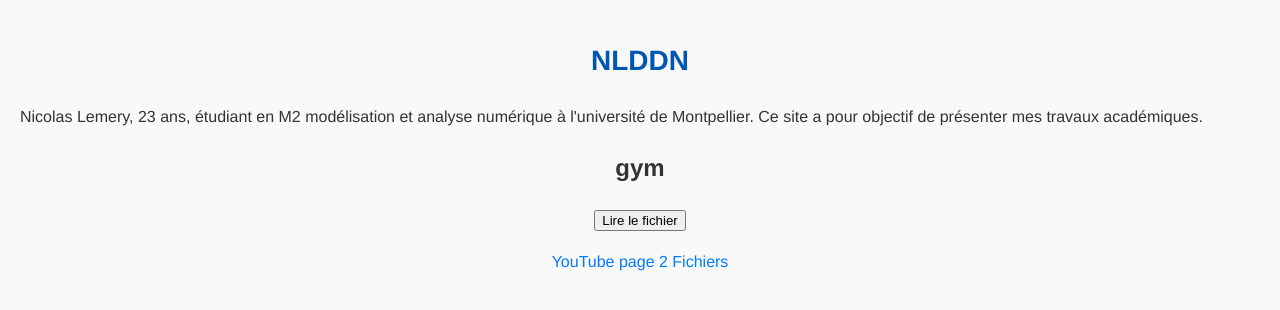
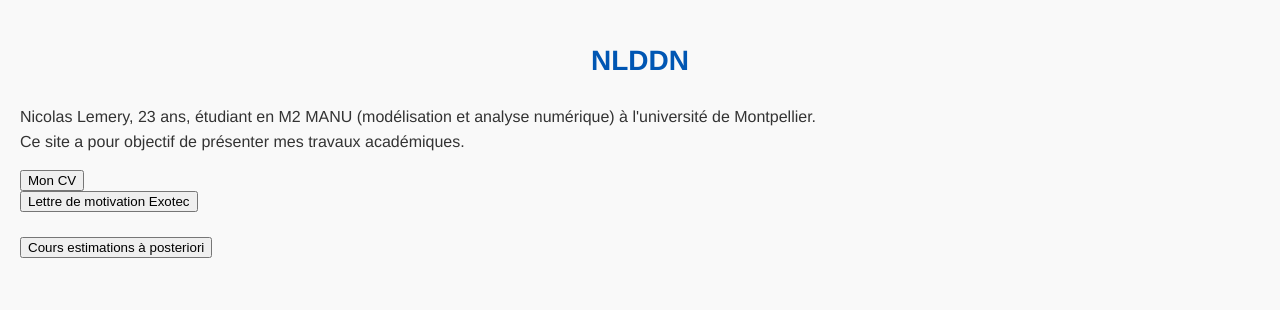
Before and after one commit to nicolaslemery/nicolaslemery.github.io, a plain HTML site: page index.html in a window 1280 px wide. Drawn offline with Linux system fonts and the light colour scheme.

Commit message:
Add files via upload

```diff
--- a/index.html
+++ b/index.html
@@ -55,52 +55,40 @@
         th {
             background-color: #f2f2f2;
         }
+        button {
+            text-align: left;
+            display: block;
+            margin-left: 0; /* Supprime la marge ajoutée par défaut */
+        }
     </style>
 </head>
 
 <body>
 
-    <h1>NLDDN</h1>
+    <h1> <span title="(Nicolas Lemery Deuxième Du Nom)">NLDDN </span></h1>
 
-    <p>Nicolas Lemery, 23 ans, étudiant en M2 modélisation et analyse numérique à l'université de Montpellier.
+    <p>Nicolas Lemery, 23 ans, étudiant en M2 MANU (modélisation et analyse numérique) à l'université de Montpellier. <br>
     Ce site a pour objectif de présenter mes travaux académiques.
     </p>
-    <p></p>
 
-    <h2>gym</h2>
-    <button onclick="lireFichier()">Lire le fichier</button>
+    <button onclick="afficherPDF('cvNicoLemery.pdf')">Mon CV</button>
 
-    <pre id="contenuFichier"></pre>
+    <button onclick="afficherPDF('lettreMotivExotec.pdf')">Lettre de motivation Exotec</button> <br>
+
+    <button onclick="ouvrirPage2()">Cours estimations à posteriori</button> <br>
 
     <script>
-        function lireFichier() {
-            // Crée une instance de l'objet XMLHttpRequest
-            var xhr = new XMLHttpRequest();
+        function afficherPDF(nomFichier) {
+            // Crée une fenêtre pop-up pour afficher le PDF
+            window.open(nomFichier, '_blank');
+        }
 
-            // Spécifie le type de requête HTTP (GET) et l'URL du fichier
-            xhr.open('GET', 'gym.txt', true);
+        function ouvrirPage2() {
+            // Change l'emplacement actuel de la fenêtre pour ouvrir la page2.html
+            window.location.href = 'page2.html';
+        }
 
-            // Gère l'événement de chargement
-            xhr.onload = function() {
-                if (xhr.status === 200) {
-                    // Affiche le contenu du fichier dans la div
-                    document.getElementById('contenuFichier').textContent = xhr.responseText;
-                } else {
-                    // En cas d'erreur, affiche un message d'erreur
-                    document.getElementById('contenuFichier').textContent = 'Erreur lors de la lecture du fichier.';
-                }
-            };
-
-            // Envoie la requête
-            xhr.send();
-        }
     </script>
-
-    <a href="https://www.youtube.com" target="_blank" rel="noopener">YouTube</a>
-
-    <a href="page2.html">page 2</a>
-
-    <a href="fichiers.html">Fichiers</a>
 
 </body>
 </html>
```
Also changed, not shown: page2.html (+10 -1 lines), 2 other files.
